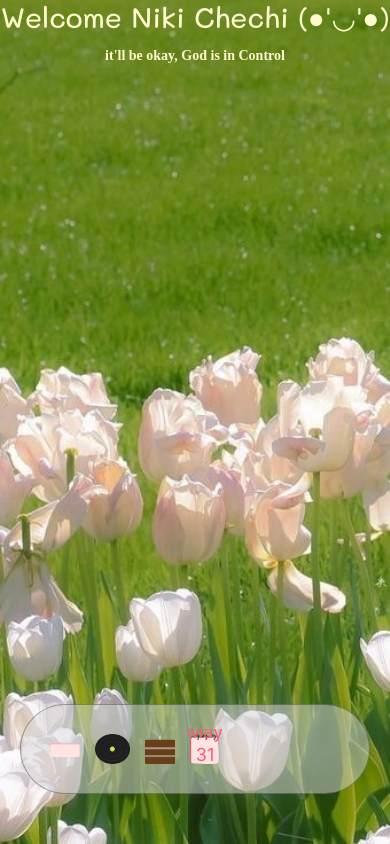
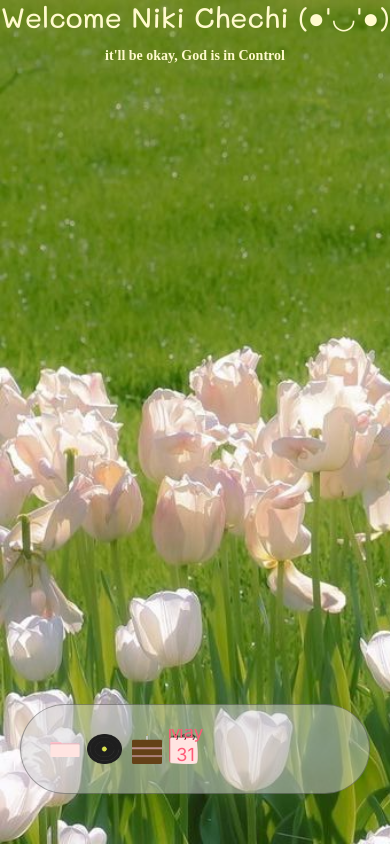
Before and after one commit to stephaniegogo251/Personal_Project, a plain HTML site: page index.html in a window 390 px wide. Drawn offline with Linux system fonts and the light colour scheme; a web font is replaced by a local one.

Commit message:
fixing styling

```diff
--- a/styles.css
+++ b/styles.css
@@ -477,7 +477,7 @@
     .menu-bar {
         position: relative;
         top: -50px;
-        gap: 5px;
+        gap: 0px;
         padding: 12px 24px;
         height: 64px;
         margin-top: auto;
@@ -487,11 +487,18 @@
     #folder-btn {
         width: 30px;
         height: 15px;
+        margin-right: 0px;
+        padding-right: 2px;
     }
 
     #cake-btn, .cal-btn-wrap img {
         width: 30px;
         height: 30px;
+    }
+
+    .cal-btn-wrap img {
+        margin-left: 0px;
+        padding-left: 2px;
     }
 
     #music-btn {
```
